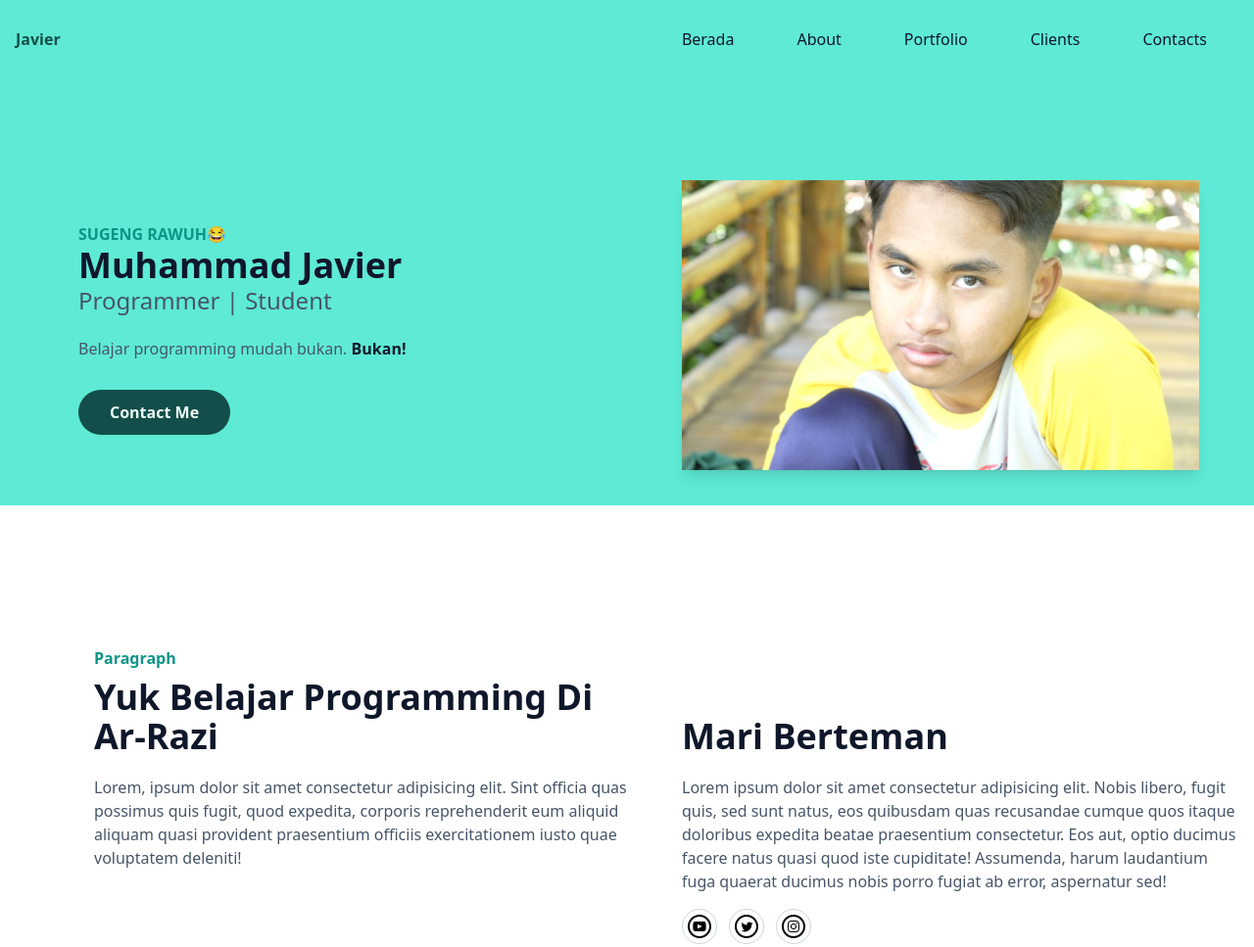
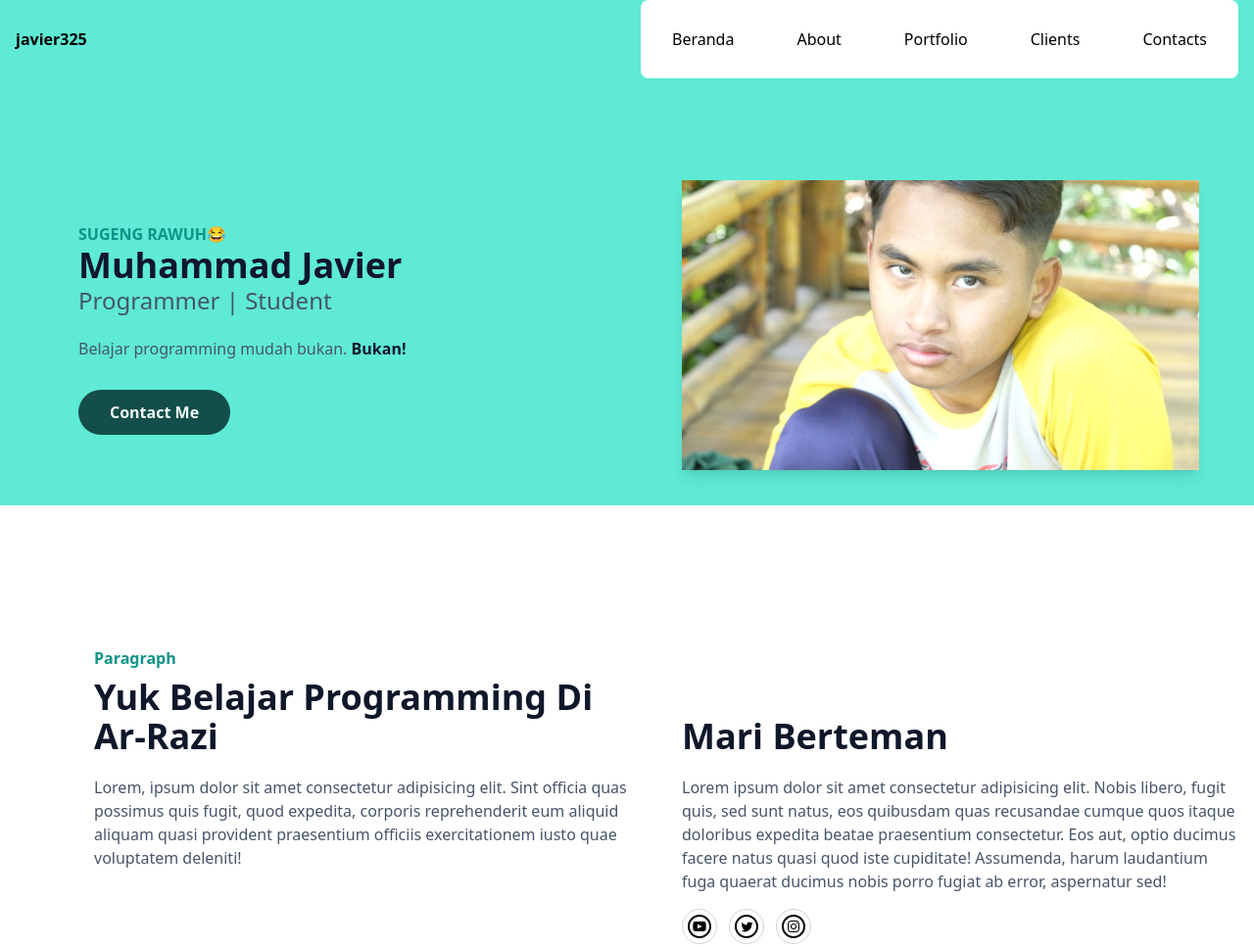
Before and after one commit to Cryzp/HK-IDN-PORTFOLIO, a website: page index.html in a window 1280 px wide. Shown: the top 967 px of the page at 98% size. Drawn offline with Linux system fonts and the light colour scheme.

Commit message:
Update index.html

```diff
--- a/index.html
+++ b/index.html
@@ -9,45 +9,57 @@
 </head>
 <body>
     <!-- Header Section -->
-    <header class="bg-transparent absolute top-0 left-0 w-full flex item-center z-10 transition duration-500">
+    <header class="bg-transparant absolute top-0 left-0 w-full flex item-center z-10 transition duration-500">
         <div class="container">
             <div class="flex items-center justify-between relative">
                 <div class="px-4">
-                    <a href="#home" class="font-bold text-teal-900 block py-6">
-                        Javier
+                    <a href="#home" class="font-bold text-sky-900 block py-6">
+                        javier325
                     </a>
                 </div>
                 <div class="flex items-center px-4">
                     <button id="hamburger" name="hamburger" type="button" class="block absolute right-4 lg:hidden">
                         <span class="hamburger-line transition duration-300 ease-in-out origin-top-left"></span>
-                        <span class="hamburger-line duration-300 ease-in-out"></span>
+                        <span class="hamburger-line  duration-300 ease-in-out"></span>
                         <span class="hamburger-line transition duration-300 ease-in-out origin-bottom-left"></span>
                     </button>
                     <nav id="nav-menu"
-                        class="hidden absolute py-5 bg-white shadow-lg rounded-lg max-w[250px] w-full Right-4 top-full lg:block lg:static lg:bg-transparent lg:max-w-full lg:shadow-none Lg:rounded-none">
+                        class="hidden absolute py-5 bg-white shadow-lg rounded-lg max-w-[250px] w-full right-4 top-full lg:block lg:static lg:bg:-transparent lg:max-w-full lg:shadow-none lg:rouded-none">
                         <ul class="block lg:flex">
                             <li class="group">
-                                <a href="#home" class="text-base text-slate-900 py-2 mx-8 flex group-hover:text-teal-900">Berada</a>
+                                <a href="#home"
+                                    class="text-base text-sky-900 py-2 mx-8 flex group-hover:text-violet-900">
+                                    Beranda
+                                </a>
                             </li>
                             <li class="group">
-                                <a href="#home" class="text-base text-slate-900 py-2 mx-8 flex group-hover:text-teal-900">About</a>
+                                <a href="#about" class="text-base text-sky-900 py-2 mx-8 flex group-hover:text-sky-900">
+                                    About
+                                </a>
                             </li>
                             <li class="group">
-                                <a href="#home" class="text-base text-slate-900 py-2 mx-8 flex group-hover:text-teal-900">Portfolio</a>
+                                <a href="#portofolio"
+                                    class="text-base text-sky-900 py-2 mx-8 flex group-hover:text-sky-900">
+                                    Portfolio
+                                </a>
                             </li>
                             <li class="group">
-                                <a href="#home" class="text-base text-slate-900 py-2 mx-8 flex group-hover:text-teal-900">Clients</a>
+                                <a href="#clien" class="text-base text-sky-900 py-2 mx-8 flex group-hover:text-sky-900">
+                                    Clients
+                                </a>
                             </li>
                             <li class="group">
-                                <a href="#home" class="text-base text-slate-900 py-2 mx-8 flex group-hover:text-teal-900">Contacts</a>
+                                <a href="#contact"
+                                    class="text-base text-sky-900 py-2 mx-8 flex group-hover:text-sky-900">
+                                    Contacts
+                                </a>
                             </li>
                         </ul>
                     </nav>
                 </div>
             </div>
         </div>
-    </header>
-    <!-- hero section -->
+    </header>    <!-- hero section -->
         <section id="home" class="pt-36 bg-teal-300">
             <div class="main-container">
                 <div class="flex flex-wrap ml-20">
```
